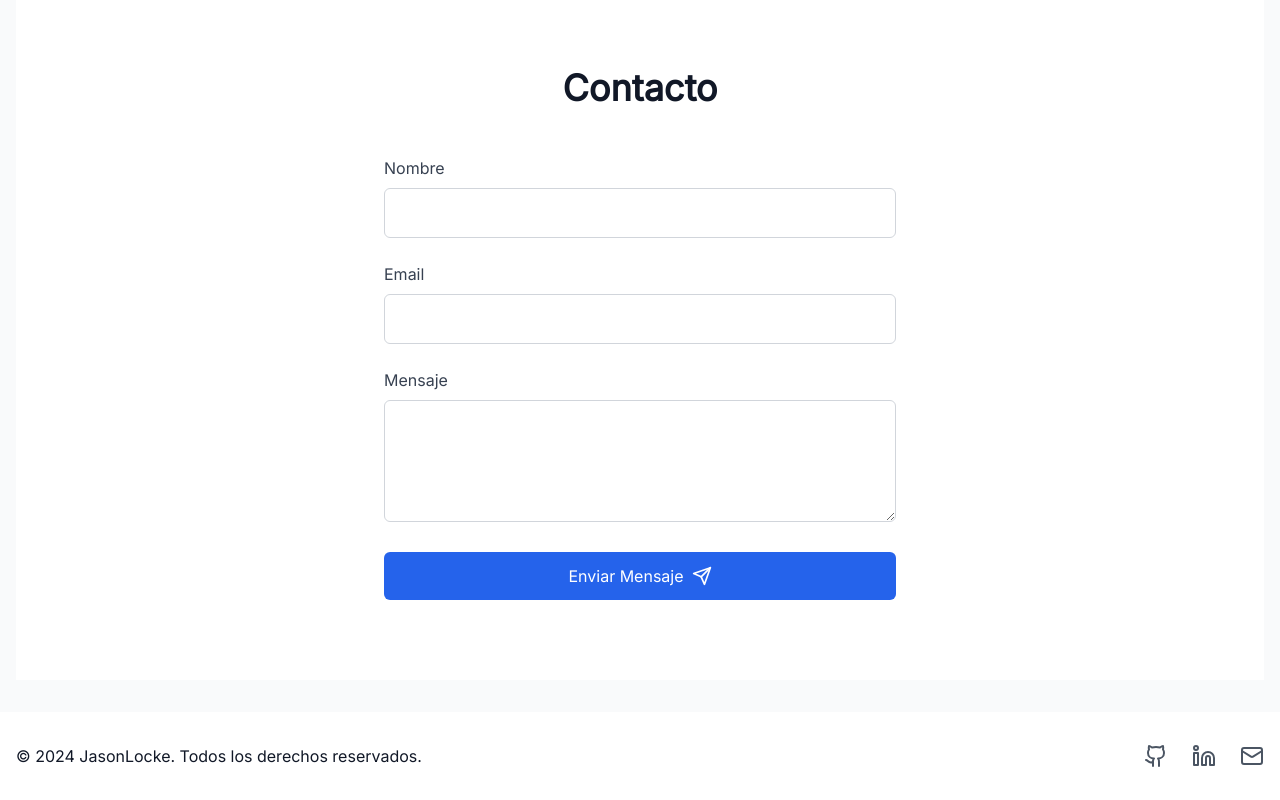
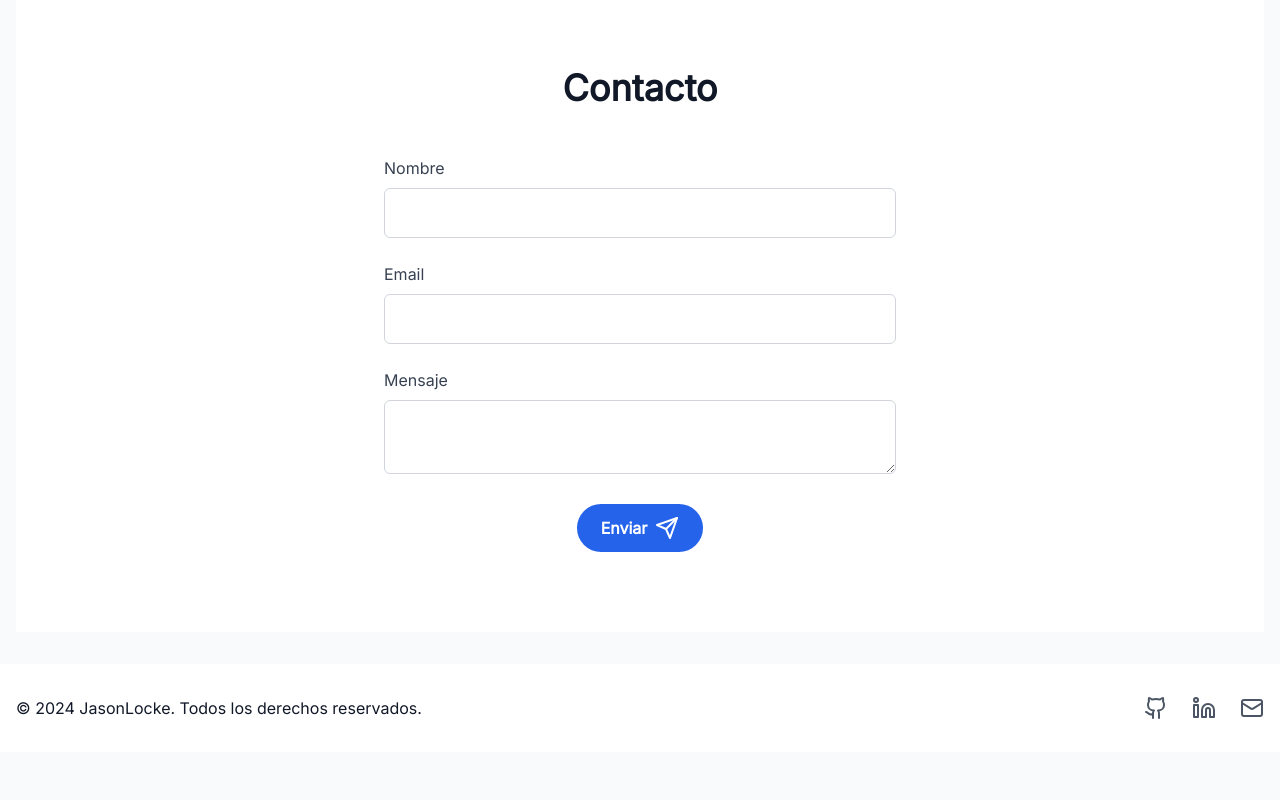
Before and after one commit to JasonLocke8/Portfolio-Nico-Gonzalez, a React (Vite) app: page / in a window 1280 px wide. Shown: the part 2015-2815 px from the top of the page. After the commit the page ends 2767 px from the top, so only its background shows below. Built offline with nearby package versions, Linux system fonts and the light colour scheme; a web font is replaced by a local one.

Commit message:
Actualizacion

```diff
--- a/src/components/Contact.tsx
+++ b/src/components/Contact.tsx
@@ -5,9 +5,18 @@ const Contact: React.FC = () => {
   return (
     <section id="contacto" className="py-20 bg-white dark:bg-gray-800">
       <div className="container mx-auto px-4">
-        <h2 className="text-4xl font-bold mb-12 text-center animate-on-scroll">Contacto</h2>
+        <h2 className="text-4xl font-bold mb-12 text-center animate-on-scroll text-gray-900 dark:text-white">
+          Contacto
+        </h2>
         <div className="max-w-lg mx-auto animate-on-scroll">
-          <form className="space-y-6" data-netlify="true">
+          <form
+            name="contact"
+            method="POST"
+            data-netlify="true"
+            action="/thank-you"
+            className="space-y-6"
+          >
+            <input type="hidden" name="form-name" value="contact" />
             <div>
               <label htmlFor="name" className="block mb-2 font-medium text-gray-700 dark:text-gray-300">
                 Nombre
@@ -16,7 +25,7 @@ const Contact: React.FC = () => {
                 type="text"
                 id="name"
                 name="name"
-                className="w-full px-4 py-3 border border-gray-300 rounded-md focus:outline-none focus:ring-2 focus:ring-blue-500 dark:bg-gray-700 dark:border-gray-600 dark:text-white transition-all duration-300"
+                className="w-full px-4 py-3 border border-gray-300 rounded-md focus:outline-none focus:ring-2 focus:ring-blue-500 dark:bg-gray-600 dark:border-gray-600 dark:text-gray-300 transition-all duration-300"
                 required
               />
             </div>
@@ -28,7 +37,7 @@ const Contact: React.FC = () => {
                 type="email"
                 id="email"
                 name="email"
-                className="w-full px-4 py-3 border border-gray-300 rounded-md focus:outline-none focus:ring-2 focus:ring-blue-500 dark:bg-gray-700 dark:border-gray-600 dark:text-white transition-all duration-300"
+                className="w-full px-4 py-3 border border-gray-300 rounded-md focus:outline-none focus:ring-2 focus:ring-blue-500 dark:bg-gray-600 dark:border-gray-600 dark:text-gray-300 transition-all duration-300"
                 required
               />
             </div>
@@ -39,18 +48,19 @@ const Contact: React.FC = () => {
               <textarea
                 id="message"
                 name="message"
-                rows={4}
-                className="w-full px-4 py-3 border border-gray-300 rounded-md focus:outline-none focus:ring-2 focus:ring-blue-500 dark:bg-gray-700 dark:border-gray-600 dark:text-white transition-all duration-300"
+                className="w-full px-4 py-3 border border-gray-300 rounded-md focus:outline-none focus:ring-2 focus:ring-blue-500 dark:bg-gray-600 dark:border-gray-600 dark:text-gray-300 transition-all duration-300"
                 required
               ></textarea>
             </div>
-            <button
-              type="submit"
-              className="w-full bg-blue-600 text-white py-3 px-6 rounded-md hover:bg-blue-700 transition-all duration-300 flex items-center justify-center transform hover:scale-105"
-            >
-              Enviar Mensaje
-              <Send size={20} className="ml-2" />
-            </button>
+            <div className="text-center">
+              <button
+                type="submit"
+                className="inline-flex items-center px-6 py-3 bg-blue-600 text-white rounded-full font-semibold hover:bg-blue-700 transition-colors duration-300"
+              >
+                Enviar
+                <Send className="ml-2" />
+              </button>
+            </div>
           </form>
         </div>
       </div>
```
